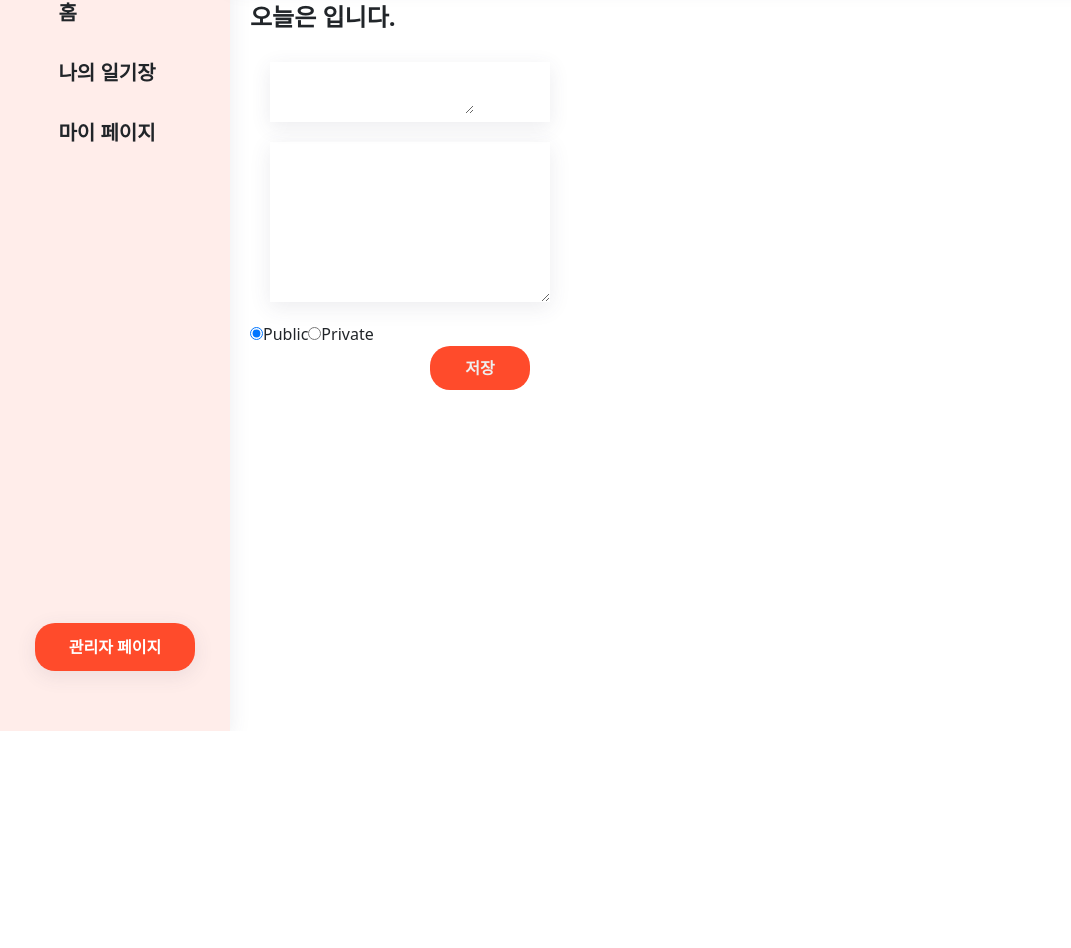
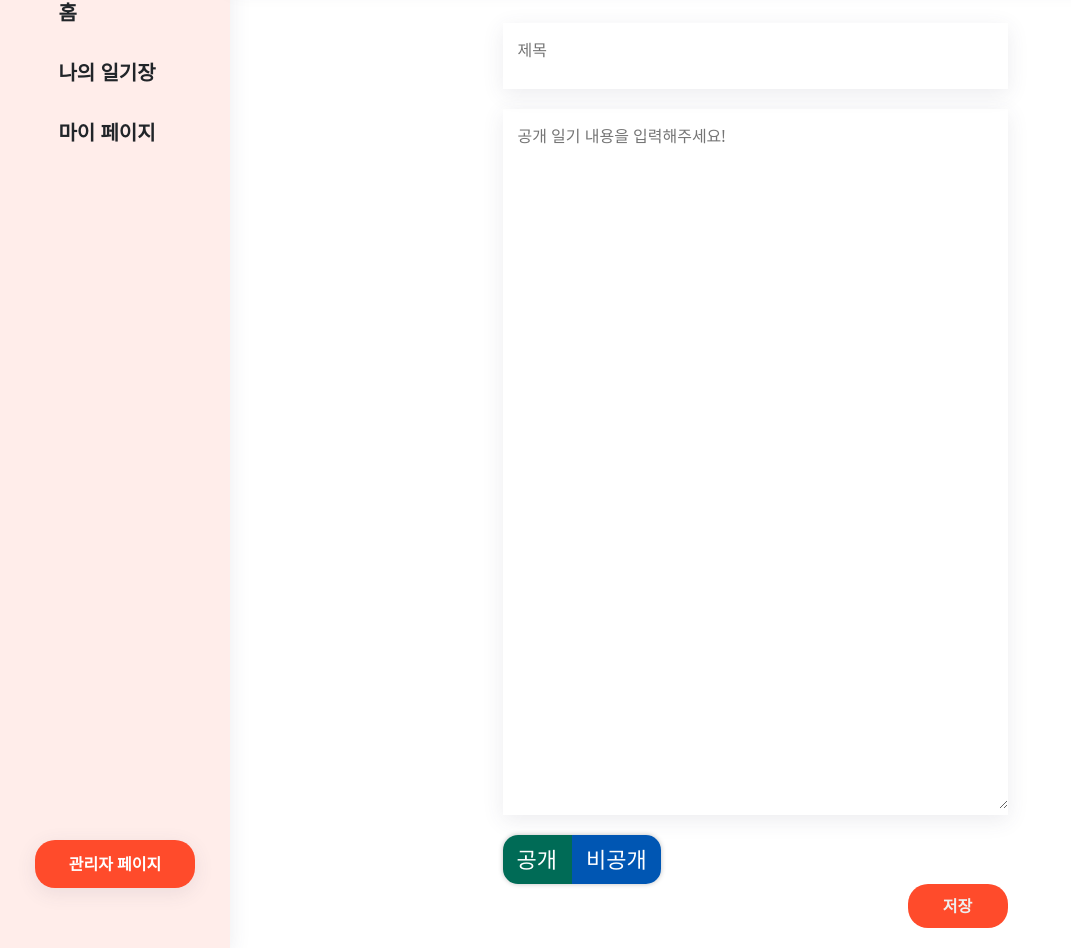
Before and after one commit to FrontStudy/React-Admin, a React (Create React App) app: page /diary/1 in a window 1280 px wide. Shown: the part 97-1045 px from the top of the page, without its empty margins (0-1071 px from the left). Before the commit the page ends 828 px from the top, so only its background shows below. Built offline with nearby package versions, Linux system fonts and the light colour scheme.

Commit message:
✨Feat: accessLevel Radio Button

```diff
--- a/public/style/common.css
+++ b/public/style/common.css
@@ -584,8 +584,38 @@
   margin-top: 3rem;
 }
 
+.contentBox{
+  display: flex;
+  justify-content: center;
+  align-items: center;
+}
+
 .diaryEntry{
   margin: 0 auto;
+  display: flex;
+  justify-content: center;
+  align-items: center;
+  width: 100%;
+  margin-left: 20px;
+  margin-right: 20px;
+}
+
+@media (min-width: 640px) {
+    .diaryEntry {
+        width: 90%;
+    }
+}
+
+@media (min-width: 768px) {
+    .diaryEntry {
+        width: 70%;
+    }
+}
+
+@media (min-width: 1024px) {
+    .diaryEntry {
+        width: 50%;
+    }
 }
 
 .diaryEntry-h2 {
@@ -606,20 +636,19 @@
 }
 
 .diaryEntry-textarea {
-  margin: 10px;
-  padding: 10px;
-  width: 300px;
+  width: 100%;
 }
 
 .diaryEntry-textarea div:nth-child(1) {
-  height: 60px;
   box-shadow: var(--diary-shadow);
+  margin-top: 20px;
   margin-bottom: 20px;
 }
 
 .diaryEntry-textarea div:nth-child(2) {
-  height: 160px;
   box-shadow: var(--diary-shadow);
+  margin-top: 20px;
+  margin-bottom: 20px;
 }
 
 .diaryEntry-textarea textarea{
@@ -627,11 +656,37 @@
   background: none;
 }
 
+.diaryEntry-radio{
+  display: inline-flex;
+  overflow: hidden;
+  border-radius: 15px;
+  box-shadow: 0 0 5px rgba(0,0,0,0.25 );
+}
+
+.diaryEntry-radioInput{
+  display: none;
+}
+
+.diaryEntry-radioLabel{
+  padding: 8px 14px;
+  font-size: 22px;
+  color: #FFFFFF;
+  background-color: #0056b3;
+  cursor: pointer;
+  transition: background 0.1s;
+}
+
+.diaryEntry-radioLabel:not(:last-of-type){
+  border-right: 1px solid #006b56
+}
+
+.diaryEntry-radioInput:checked + .diaryEntry-radioLabel{
+  background: #006b56;
+}
+
+
 .diaryEntry-button {
-  height: 30px;
   text-align: right;
-  padding: 0 20px;
-  width: 300px;
 }
 
 .diaryEntry-button button {
--- a/src/screen/diary/DiaryEntry.js
+++ b/src/screen/diary/DiaryEntry.js
@@ -1,8 +1,7 @@
-import React, { useState, useEffect } from 'react';
+import React, { useState } from 'react';
 import { useParams, useNavigate } from 'react-router-dom';
 import { useForm } from 'react-hook-form';
 import axios from "axios";
-
 import * as API from "../../service/api";
 import * as STR from "../../service/string";
 import * as TOA from "../../service/toast";
@@ -21,6 +20,23 @@ function DiaryEntry() {
     });
     const navigate = useNavigate();
     const [accessLevel, setAccessLevel] = useState("public");
+    const [emails, setEmails] = useState([]);
+    const [inputValue, setInputValue] = useState('');
+    const handleInputChange = (e) => {
+        setInputValue(e.target.value);
+    };
+
+    const handleAddEmail = (e) => {
+        e.preventDefault();
+        if (inputValue && !emails.includes(inputValue)) {
+            setEmails([...emails, inputValue]);
+            setInputValue('');
+        }
+    };
+
+    const handleRemoveEmail = (emailToRemove) => {
+        setEmails(emails.filter(email => email !== emailToRemove));
+    };
 
     const fnSubmit = (e) => {
          // "_title" 및 "_content" 필드의 값 콘솔에 출력
@@ -43,47 +59,86 @@ function DiaryEntry() {
 
     return (
     <div className='diaryEntry'>
-        <form style={{ flex: 1, marginRight: '10px' }} onSubmit={handleSubmit(fnSubmit)}>
-            <h2 className='diaryEntry-h2'>오늘은 입니다.</h2>
+        <form onSubmit={handleSubmit(fnSubmit)} style={{ width: '100%'}}>
             <div className='diaryEntry-contents'>
                 <div className='diaryEntry-textarea' >
                     <div>
                         <textarea
-                        {...register("_title")}
-                        id="title"
+                            {...register("_title")}
+                            style={{ width: '100%', height: '60px', padding: '15px', resize: 'none' }}
+                                id="title"
+                                placeholder='제목'
+
                         />
                         {/* {errors._title && <p>Title is required.</p>} */}
                     </div>
                     <div>
                         <textarea
-                            style={{ width: '100%', height: '100%' }}
                             {...register("_content")}
+                            style={{ width: '100%', minHeight: '700px', padding: '15px' }}
                             id="content"
-                        />
+                            // placeholder='일기 내용을 입력해주세요!'
+                            placeholder={accessLevel === "public" ? '공개 일기 내용을 입력해주세요!' : '비공개 일기 내용을 입력해주세요!'}
+                            />
                         {/* {errors._content && <p>Content is required.</p>} */}
                     </div>
                 </div>
                 </div>
                 <div className='diaryEntry-accessLevel'>
-                    <label>
-                        <input
+                    <div className='diaryEntry-radio'>
+                        <div>
+                            <input
+                            className='diaryEntry-radioInput'
                             type="radio"
                             value="public"
+                            name="accessLevel"
+                            id="AccessLevelRadio1"
                             checked={accessLevel === "public"}
                             onChange={() => setAccessLevel("public")}
                         />
-                        Public
-                    </label>
-                    <label>
+                        <label className='diaryEntry-radioLabel' htmlFor="AccessLevelRadio1">공개</label>
                         <input
+                            className='diaryEntry-radioInput'
                             type="radio"
                             value="private"
+                            name="accessLevel"
+                            id="AccessLevelRadio2"
                             checked={accessLevel === "private"}
                             onChange={() => setAccessLevel("private")}
                         />
-                        Private
-                    </label>
+                        <label className='diaryEntry-radioLabel' htmlFor="AccessLevelRadio2">비공개</label>
+                        </div>
+                        {accessLevel === "private" && (
+                            <div>
+                                <input
+                                    type="email"
+                                    value={inputValue}
+                                    onChange={handleInputChange}
+                                    placeholder="Enter email"
+                                    required
+                                />
+                                <button type="submit" onClick={handleAddEmail}>Add Email</button>
+                            </div>
+                        )}
+                    </div>
                 </div>
+                {accessLevel === "private" && (
+                    <div>
+                        <div style={styles.chipContainer}>
+                            {emails.map((email, index) => (
+                                <div key={index} style={styles.chip}>
+                                    {email}
+                                    <button
+                                        style={styles.removeButton}
+                                        onClick={() => handleRemoveEmail(email)}
+                                    >
+                                        &times;
+                                    </button>
+                                </div>
+                            ))}
+                        </div>
+                    </div>
+                )}
             <div className='diaryEntry-button'>
                 <button type="submit">저장</button>
             </div>
@@ -92,4 +147,28 @@ function DiaryEntry() {
     );
 }
 
+const styles = {
+    chipContainer: {
+        display: 'flex',
+        flexWrap: 'wrap',
+        marginTop: '10px'
+    },
+    chip: {
+        display: 'flex',
+        alignItems: 'center',
+        backgroundColor: '#e0e0e0',
+        borderRadius: '25px',
+        padding: '5px 10px',
+        margin: '5px',
+        fontSize: '14px'
+    },
+    removeButton: {
+        background: 'none',
+        border: 'none',
+        marginLeft: '10px',
+        cursor: 'pointer',
+        fontSize: '16px'
+    }
+};
+
 export default DiaryEntry;
```
